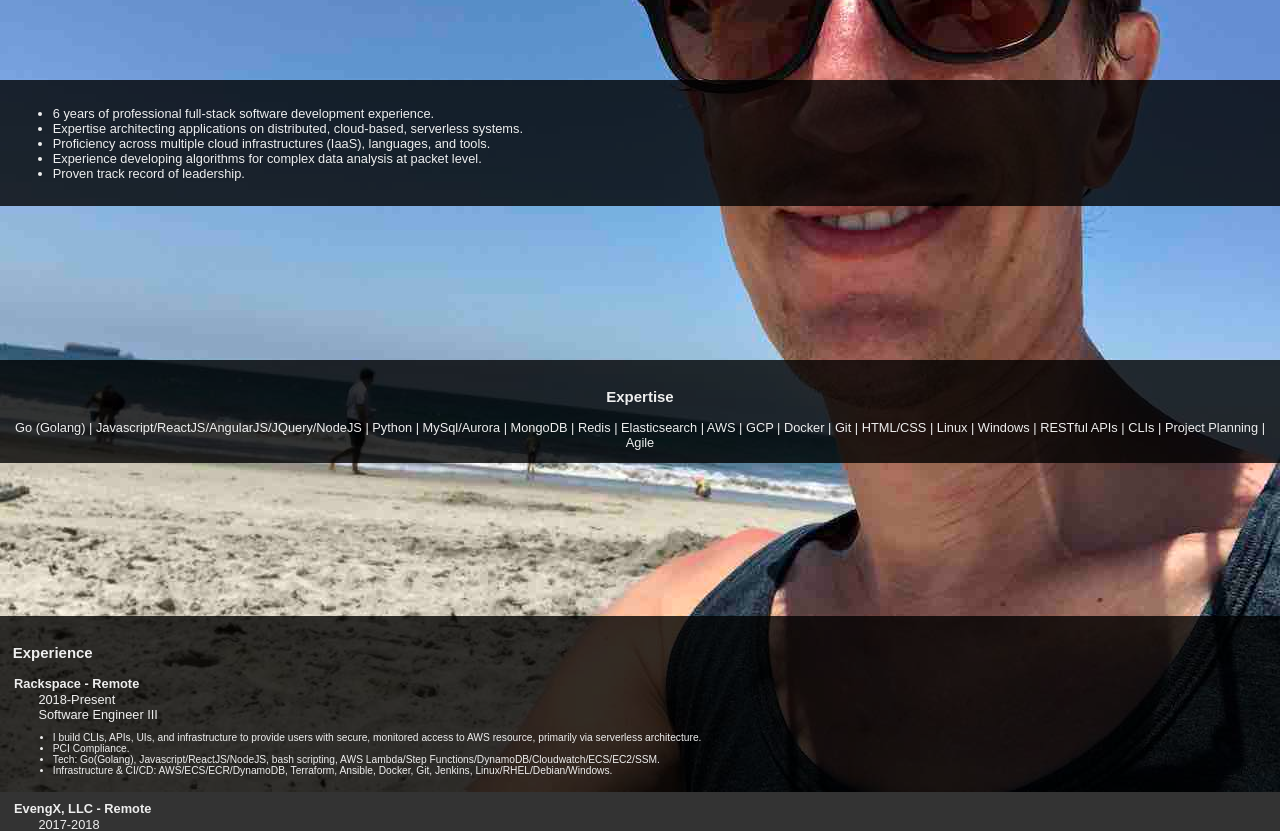
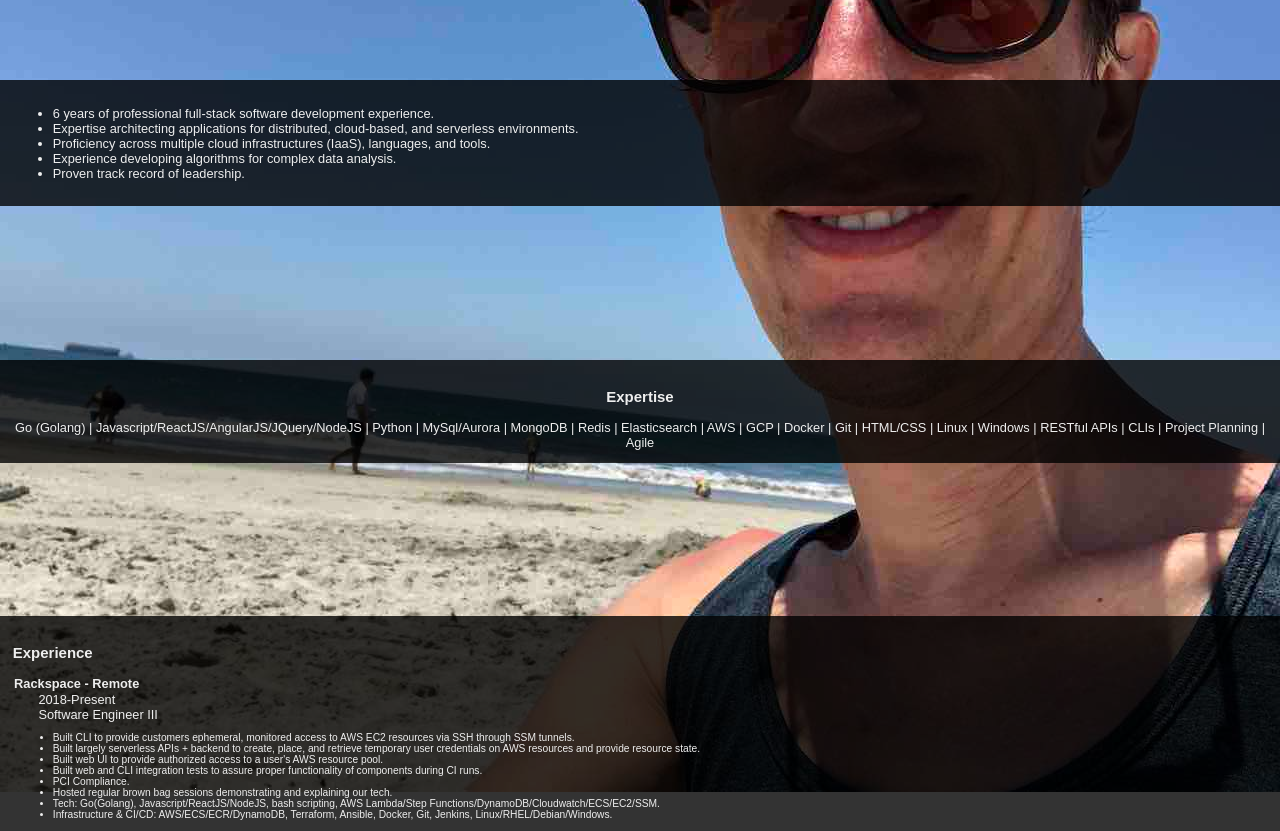
Before and after one commit to stinkyfingers/johnshenk, a React (Create React App) app: page / in a window 1280 px wide. Shown: the part 240-1071 px from the top of the page. Built offline with nearby package versions, Linux system fonts and the light colour scheme.

Commit message:
phrasing

```diff
--- a/src/components/resume.js
+++ b/src/components/resume.js
@@ -24,9 +24,9 @@ const Resume = () => (
           <div>
             <ul className="objectiveList">
               <li>6 years of professional full-stack software development experience.</li>
-              <li>Expertise architecting applications on distributed, cloud-based, serverless systems.</li>
+              <li>Expertise architecting applications for distributed, cloud-based, and serverless environments.</li>
               <li>Proficiency across multiple cloud infrastructures (IaaS), languages, and tools.</li>
-              <li>Experience developing algorithms for complex data analysis at packet level.</li>
+              <li>Experience developing algorithms for complex data analysis.</li>
               <li>Proven track record of leadership.</li>
             </ul>
           </div>
@@ -57,8 +57,12 @@ const Resume = () => (
             <div>2018-Present</div>
             <div>Software Engineer III</div>
             <ul className="jobDescription">
-              <li>I build CLIs, APIs, UIs, and infrastructure to provide users with secure, monitored access to AWS resource, primarily via serverless architecture.</li>
+              <li>Built CLI to provide customers ephemeral, monitored access to AWS EC2 resources via SSH through SSM tunnels.</li>
+              <li>Built largely serverless APIs + backend to create, place, and retrieve temporary user credentials on AWS resources and provide resource state.</li>
+              <li>Built web UI to provide authorized access to a user's AWS resource pool.</li>
+              <li>Built web and CLI integration tests to assure proper functionality of components during CI runs.</li>
               <li>PCI Compliance.</li>
+              <li>Hosted regular brown bag sessions demonstrating and explaining our tech.</li>
               <li>Tech: Go(Golang), Javascript/ReactJS/NodeJS, bash scripting, AWS Lambda/Step Functions/DynamoDB/Cloudwatch/ECS/EC2/SSM.</li>
               <li>Infrastructure & CI/CD: AWS/ECS/ECR/DynamoDB, Terraform, Ansible, Docker, Git, Jenkins, Linux/RHEL/Debian/Windows.</li>
             </ul>
```
